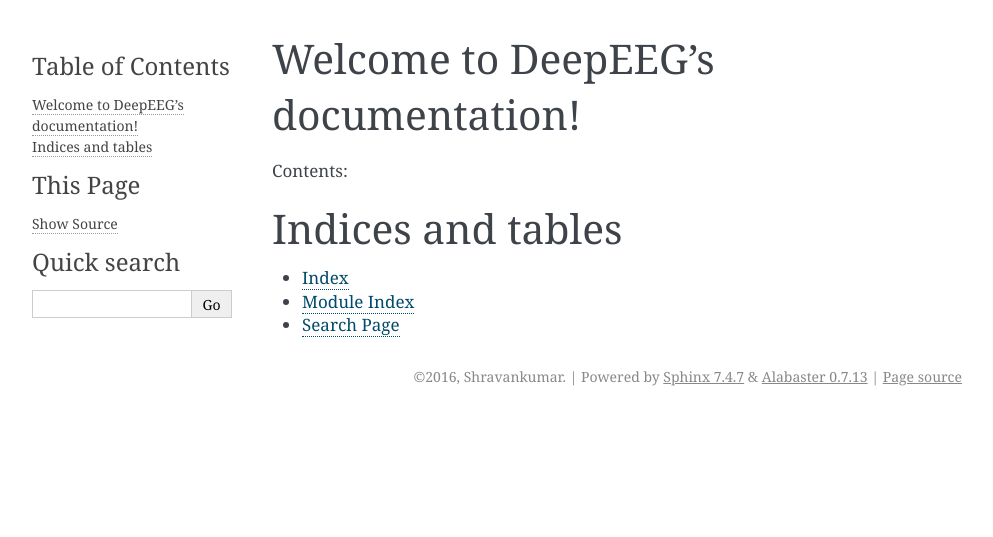
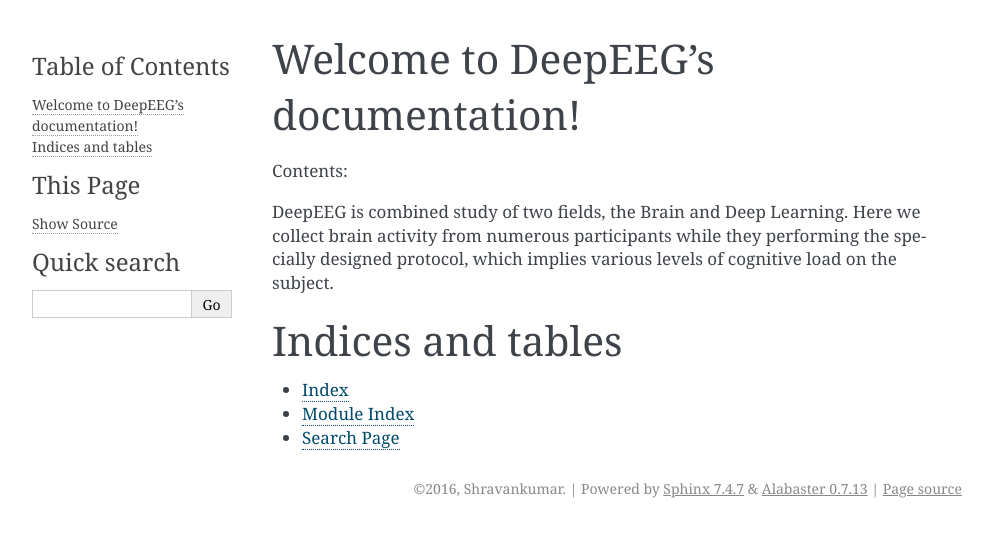
Before and after one commit to shravankumar147/DeepEEG-docs, a Sphinx documentation site: the page built from docs/index.rst, in a window 1280 px wide. Shown: the top 537 px of the page, without its empty margins (148-1141 px from the left). Built offline with Sphinx 7.4.7, drawn with Linux system fonts in a browser that asks for light colours.

Commit message:
first commit+1

```diff
--- a/docs/index.rst
+++ b/docs/index.rst
@@ -7,6 +7,8 @@
 ===================================
 
 Contents:
+
+DeepEEG is combined study of two fields, the Brain and Deep Learning. Here we collect brain activity from numerous participants while they performing the specially designed protocol, which implies various levels of cognitive load on the subject.
 
 .. toctree::
    :maxdepth: 2
```
